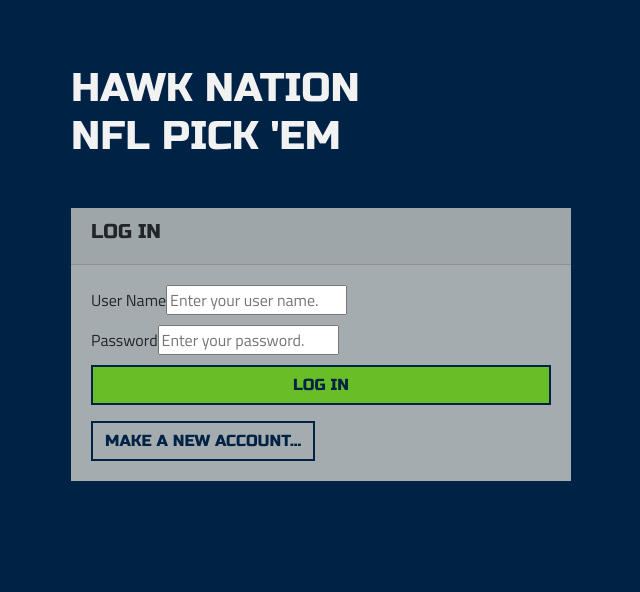
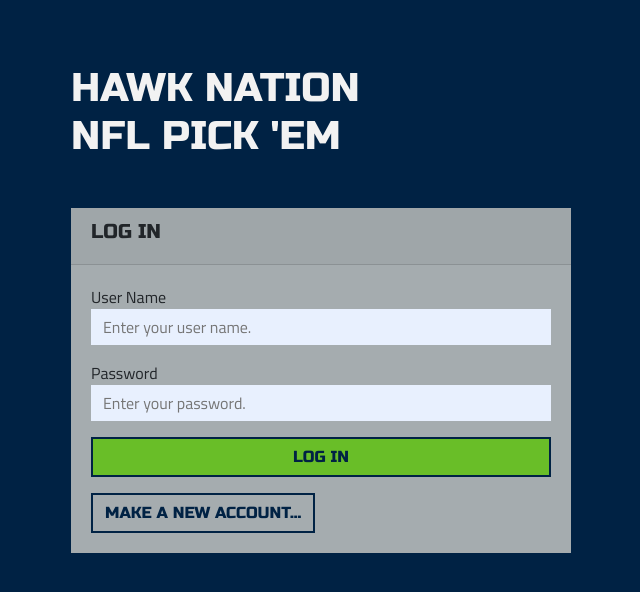
Before and after one commit to Chris-Fortier/pickem, a React (Create React App) app in the folder client/: page / in a window 1280 px wide. Shown: the top 592 px of the page, without its empty margins (319-959 px from the left). Built offline with nearby package versions, Linux system fonts and the light colour scheme.

Commit message:
work more on button and input styling

```diff
--- a/client/src/components/pages/AccountSettings.js
+++ b/client/src/components/pages/AccountSettings.js
@@ -309,6 +309,7 @@ function AccountSettings({ current_user, history, dispatch }) {
             action={() => {
                cancel_sub_menu();
             }}
+            style={{ marginBottom: 0 }} // inline buttons have margins below them that need to be removed if they are the last one in its container
          />
       );
    }
@@ -373,6 +374,7 @@ function AccountSettings({ current_user, history, dispatch }) {
                   log_out_current_user();
                   history.push("/");
                }}
+               style={{ marginBottom: 0 }} // inline buttons have margins below them that need to be removed if they are the last one in its container
             />
          </>
       );
@@ -573,7 +575,11 @@ function AccountSettings({ current_user, history, dispatch }) {
    return (
       <>
          <NavBar />
-         {/* <div style={{ background: "gray" }}>
+         {/* input and button testing */}
+         {/* <div
+            className="my-card"
+            style={{ background: "gray", padding: "1rem" }}
+         >
             <Input label="inline" inline />
             <Input label="inline" inline />
             <Input label="block" block />
@@ -581,6 +587,25 @@ function AccountSettings({ current_user, history, dispatch }) {
             <Input label="inline" inline />
             <Input label="inline" inline />
             <Input label="double" double />
+            <Input label="inline" inline error_message="error message" />
+            <Input label="inline" inline error_message="error message" />
+            <Input label="block" block error_message="error message" />
+            <Input label="block" block error_message="error message" />
+            <Input label="inline" inline error_message="error message" />
+            <Input label="inline" inline error_message="error message" />
+            <Input label="double" double error_message="error message" />
+            <Input label="double" double />
+            <Button label="inline primary" primary />
+            <Button label="inline secondary" secondary />
+            <Button label="inline warning" warning secondary />
+            <Button label="inline danger" danger />
+            <Button label="block primary" block primary />
+            <Button label="block secondary" block secondary />
+            <Button label="block warning" block warning secondary />
+            <Button label="block danger" block danger />
+            <div>
+               <Button label="inline danger" danger />
+            </div>
          </div> */}
          <div className="my-container">
             <div className="my-card">
--- a/client/src/components/pages/EnterScores.js
+++ b/client/src/components/pages/EnterScores.js
@@ -44,7 +44,7 @@ function EnterScores({ group_season_week }) {
    return (
       <>
          <NavBar />
-         <div className="my-container">
+         <div className="my-container" style={{ maxWidth: "630px" }}>
             <div className="my-card">
                <div className="card-header">
                   <h2>
@@ -70,6 +70,7 @@ function EnterScores({ group_season_week }) {
                               default_value={game.away_score}
                               min="0"
                               max="200"
+                              label_style={{ width: "30px" }}
                            />
                            at{" "}
                            <Input
@@ -80,6 +81,7 @@ function EnterScores({ group_season_week }) {
                               default_value={game.home_score}
                               min="0"
                               max="200"
+                              label_style={{ width: "30px" }}
                            />
                            <Button
                               label="Update"
--- a/client/src/components/pages/Landing.js
+++ b/client/src/components/pages/Landing.js
@@ -131,12 +131,14 @@ function Landing({ dispatch, history }) {
             <div className="card-body">
                <form>
                   <Input
+                     double
                      name="user-name"
                      label="User Name"
                      placeholder="Enter your user name."
                      error_message={current_user_name_error}
                   />
                   <Input
+                     double
                      name="password"
                      label="Password"
                      type="password"
@@ -162,6 +164,7 @@ function Landing({ dispatch, history }) {
                         set_mode("sign-up");
                         window.scrollTo(0, 0); // sets focus to the top of the page
                      }}
+                     style={{ marginBottom: 0 }} // inline buttons have margins below them that need to be removed if they are the last one in its container
                   />
                </form>
             </div>
@@ -179,6 +182,7 @@ function Landing({ dispatch, history }) {
             <div className="card-body">
                <form>
                   <Input
+                     double
                      name="user-name"
                      label="User Name"
                      placeholder="Name for logging in"
@@ -186,6 +190,7 @@ function Landing({ dispatch, history }) {
                      error_message={new_user_name_error}
                   />
                   <Input
+                     double
                      name="email"
                      label="Email Address (optional)"
                      placeholder="Enter your email"
@@ -193,6 +198,7 @@ function Landing({ dispatch, history }) {
                      error_message={new_email_error}
                   />
                   <Input
+                     double
                      name="team-name"
                      label="Team Name"
                      placeholder="Public team name"
@@ -200,6 +206,7 @@ function Landing({ dispatch, history }) {
                      error_message={new_team_name_error}
                   />
                   <Input
+                     double
                      name="initials"
                      label="Initials"
                      max_length={MAX_USER_INITIALS_LENGTH}
@@ -207,6 +214,7 @@ function Landing({ dispatch, history }) {
                      style={{ textTransform: "uppercase" }}
                   />
                   <Input
+                     double
                      name="password"
                      label="Password"
                      type="password"
@@ -238,6 +246,7 @@ function Landing({ dispatch, history }) {
                         set_mode("log-in");
                         window.scrollTo(0, 0); // sets focus to the top of the page
                      }}
+                     style={{ marginBottom: 0 }} // inline buttons have margins below them that need to be removed if they are the last one in its container
                   />
                </form>
             </div>
--- a/client/src/components/ui/Button.js
+++ b/client/src/components/ui/Button.js
@@ -13,7 +13,22 @@ export default function Button({
    style = {},
    className = "",
 }) {
+   let display_value;
+   if (block) {
+      display_value = "flex";
+   } else {
+      display_value = "inline-block";
+   }
    return (
+      <div
+         style={{
+            display: display_value,
+            marginBottom: "1rem",
+            marginRight: !block && "1rem",
+            // display: inline && "inline-block",
+            ...style,
+         }}
+      >
          <div
             type={type}
             className={classnames(`btn ${className}`, {
@@ -22,12 +37,13 @@ export default function Button({
                "btn-secondary": secondary,
                "btn-danger": danger,
                "text-danger": warning,
-            "mt-3 mr-2": !block,
+               // "mt-3 mr-2": !block,
             })}
             onClick={action}
             style={style}
          >
             {label}
          </div>
+      </div>
    );
 }
--- a/client/src/components/ui/Input.js
+++ b/client/src/components/ui/Input.js
@@ -14,10 +14,22 @@ export default function Input({
    inline = false,
    block = false,
    double = false,
+   label_style = {},
 }) {
-   function render_contents() {
+   let display_value;
+   if (block) {
+      display_value = "flex";
+   } else if (inline) {
+      display_value = "inline-block";
+   }
    return (
-         <>
+      <div
+         style={{
+            display: display_value,
+            marginBottom: "1rem",
+            // display: inline && "inline-block",
+         }}
+      >
          {label && (
             <label
                htmlFor={`${name}-input`}
@@ -25,6 +37,8 @@ export default function Input({
                   marginBottom: 0,
                   width: double && "100%",
                   marginRight: (inline || block) && "10px",
+                  ...label_style,
+                  // marginBottom: double && ".25rem",
                }}
             >
                {label}
@@ -40,34 +54,27 @@ export default function Input({
                ...style,
                width: double && "100%",
                flexGrow: block && 1,
-                  marginRight: inline && "10px",
+               marginRight: inline && "1rem",
+               padding: ".375rem .75rem",
+               border: "none",
+               background: "#e8f0fe",
             }}
             defaultValue={default_value}
             min={min}
             max={max}
          />
          {error_message && (
-               <div className="text-danger">{error_message}</div>
-            )}
-         </>
-      );
-   }
-
-   let display_value;
-   if (block) {
-      display_value = "flex";
-   } else if (inline) {
-      display_value = "inline-block";
-   }
-   return (
             <div
+               className="text-danger"
                style={{
-            display: display_value,
-            marginBottom: "10px",
-            // display: inline && "inline-block",
+                  display: inline && "inline-block",
+                  marginRight: inline && "1rem",
+                  marginLeft: block && ".5rem",
                }}
             >
-         {render_contents()}
+               {error_message}
+            </div>
+         )}
       </div>
    );
 }
```
Lines whose indentation alone changed are shown as unchanged.
